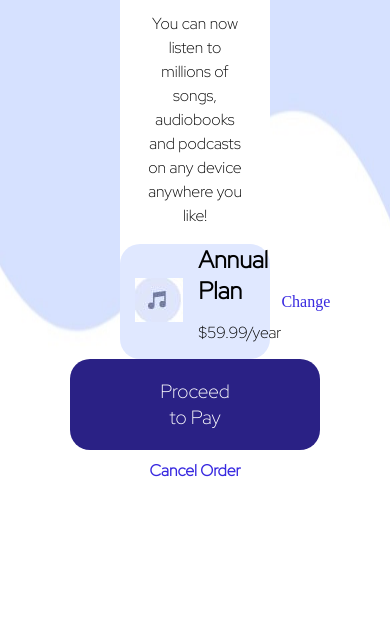
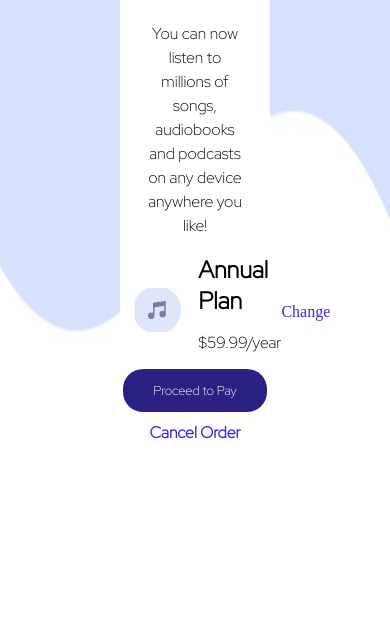
Before and after one commit to Mridula455/musical-sniffle, a plain HTML site: page index.html in a window 390 px wide. Shown: the part 218-844 px from the top of the page. Drawn offline with Linux system fonts and the light colour scheme.

Commit message:
updated_media_queries

```diff
--- a/styles.css
+++ b/styles.css
@@ -41,7 +41,6 @@ h3{
     flex-direction: row;
     max-width: 100%;
     border-radius: 20px;
-    background-color: hsl(225, 100%, 94%);
 
 
 }
@@ -121,6 +120,11 @@ h3{
 
       .btn{
           text-align: center;
+          font-size: 0.8rem;
+          padding: 0px 30px 0px 30px;
+      }
+      .order_container{
+          margin-top:10px;
       }
 
 
```
